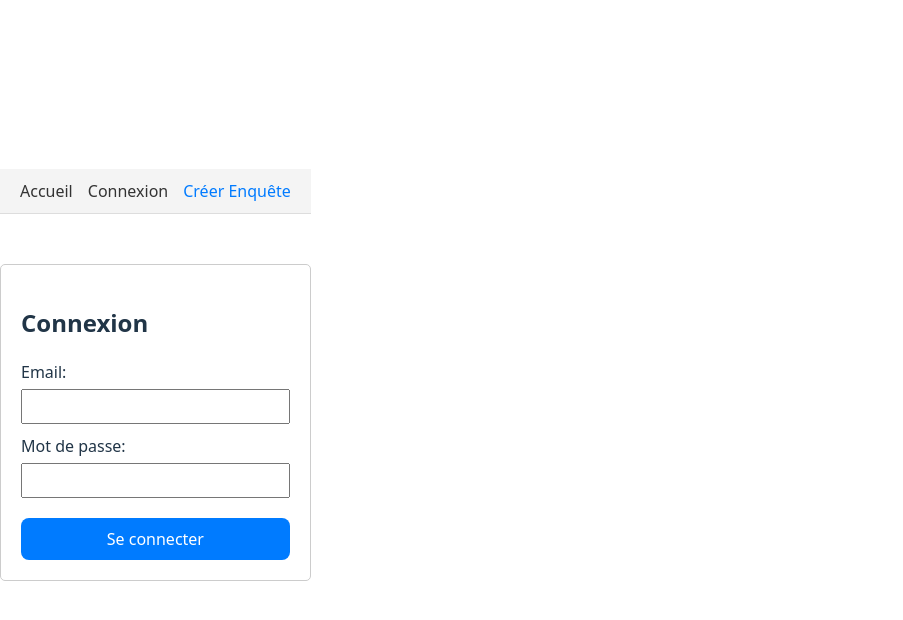
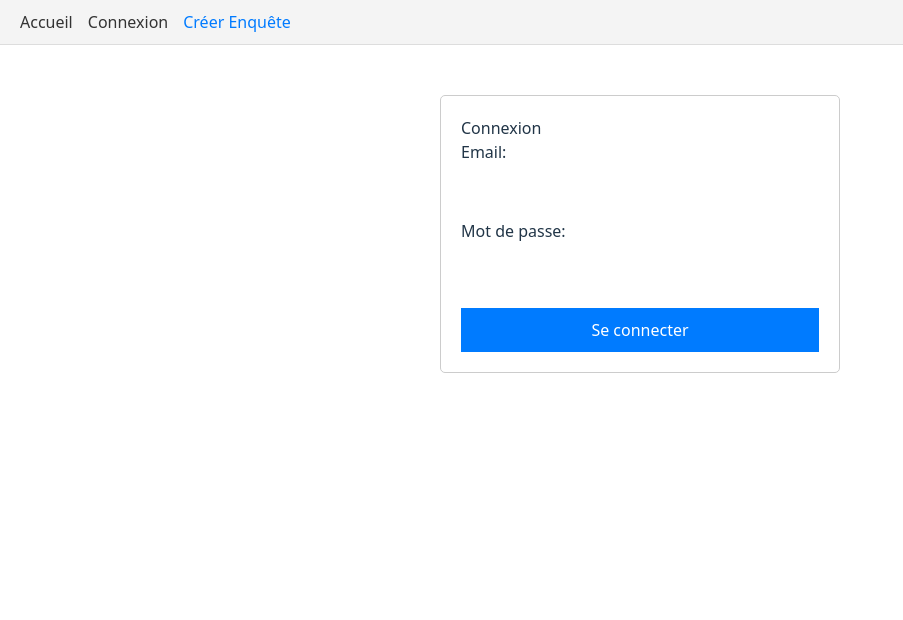
Before and after one commit to Linguafusion/MAC, a React (Vite) app in the folder frontend/: page /login in a window 1280 px wide. Shown: the top 620 px of the page, without its empty margins (0-903 px from the left). Built offline with nearby package versions, Linux system fonts and the light colour scheme.

Commit message:
Setup & Use Tailwind Css

```diff
--- a/frontend/package.json
+++ b/frontend/package.json
@@ -10,10 +10,12 @@
     "preview": "vite preview"
   },
   "dependencies": {
+    "@tailwindcss/vite": "^4.1.16",
     "axios": "^1.13.1",
     "react": "^19.2.0",
     "react-dom": "^19.2.0",
-    "react-router-dom": "^7.9.5"
+    "react-router-dom": "^7.9.5",
+    "tailwindcss": "^4.1.16"
   },
   "devDependencies": {
     "@eslint/js": "^9.36.0",
--- a/frontend/src/App.css
+++ /dev/null
@@ -1,42 +0,0 @@
-#root {
-  max-width: 1280px;
-  margin: 0 auto;
-  padding: 2rem;
-  text-align: center;
-}
-
-.logo {
-  height: 6em;
-  padding: 1.5em;
-  will-change: filter;
-  transition: filter 300ms;
-}
-.logo:hover {
-  filter: drop-shadow(0 0 2em #646cffaa);
-}
-.logo.react:hover {
-  filter: drop-shadow(0 0 2em #61dafbaa);
-}
-
-@keyframes logo-spin {
-  from {
-    transform: rotate(0deg);
-  }
-  to {
-    transform: rotate(360deg);
-  }
-}
-
-@media (prefers-reduced-motion: no-preference) {
-  a:nth-of-type(2) .logo {
-    animation: logo-spin infinite 20s linear;
-  }
-}
-
-.card {
-  padding: 2em;
-}
-
-.read-the-docs {
-  color: #888;
-}
--- a/frontend/src/index.css
+++ b/frontend/src/index.css
@@ -1,3 +1,4 @@
+@import "tailwindcss";
 :root {
   font-family: system-ui, Avenir, Helvetica, Arial, sans-serif;
   line-height: 1.5;
@@ -5,7 +6,6 @@
 
   color-scheme: light dark;
   color: rgba(255, 255, 255, 0.87);
-  background-color: #242424;
 
   font-synthesis: none;
   text-rendering: optimizeLegibility;
@@ -22,20 +22,14 @@ a:hover {
   color: #535bf2;
 }
 
-body {
-  margin: 0;
-  display: flex;
-  place-items: center;
-  min-width: 320px;
-  min-height: 100vh;
-}
+
 
 h1 {
   font-size: 3.2em;
   line-height: 1.1;
 }
 
-button {
+.button {
   border-radius: 8px;
   border: 1px solid transparent;
   padding: 0.6em 1.2em;
@@ -46,11 +40,11 @@ button {
   cursor: pointer;
   transition: border-color 0.25s;
 }
-button:hover {
+.button:hover {
   border-color: #646cff;
 }
-button:focus,
-button:focus-visible {
+.button:focus,
+.button:focus-visible {
   outline: 4px auto -webkit-focus-ring-color;
 }
 
--- a/frontend/vite.config.js
+++ b/frontend/vite.config.js
@@ -1,9 +1,13 @@
 import { defineConfig } from 'vite';
 import react from '@vitejs/plugin-react';
+import tailwindcss from '@tailwindcss/vite'
 
 // https://vitejs.dev/config/
 export default defineConfig({
-  plugins: [react()],
+  plugins: [
+    react(),
+    tailwindcss(),
+  ],
   server: {
     // ESSENTIEL : Utiliser l'hôte 0.0.0.0 pour l'accessibilité Docker
     host: '0.0.0.0',
```
Also changed, not shown: 1 other file (tests, documents, lock files or other folders).
